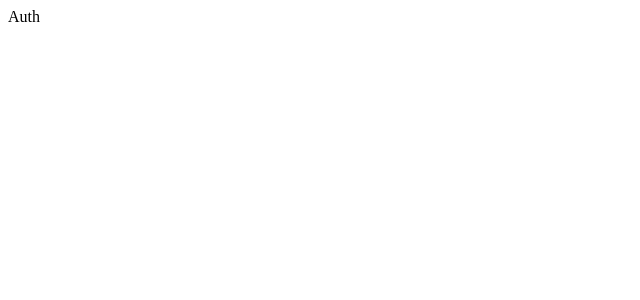
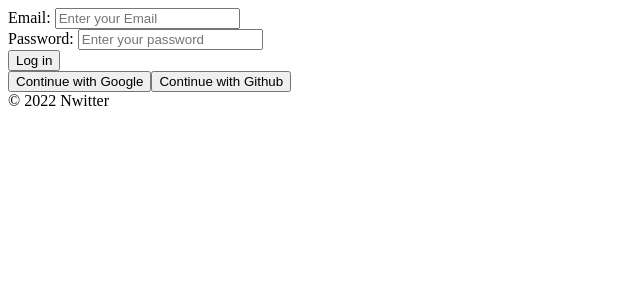
Before and after one commit to goni0607/nwitter, a React (Create React App) app: page / in a window 1280 px wide. Shown: the top 300 px of the page, without its empty margins (0-640 px from the left). Built offline with nearby package versions, Linux system fonts and the light colour scheme; no server answers.

Commit message:
2.1 Login Form part One

```diff
--- /dev/null
+++ b/jsconfig.json
@@ -0,0 +1,6 @@
+{
+  "compilerOptions": {
+    "baseUrl": "src"
+  },
+  "include": ["src"]
+}
--- a/src/components/App.js
+++ b/src/components/App.js
@@ -1,5 +1,14 @@
-import Router from "./Router";
+import React, { useState } from "react";
+import AppRouter from "components/AppRouter";
+import { authService } from "fbase";
 
 export default function App() {
-  return <Router></Router>;
+  const [isLoggedIn, setIsLoggedIn] = useState(authService.currentUser);
+
+  return (
+    <>
+      <AppRouter isLoggedIn={isLoggedIn} />
+      <footer>&copy; {new Date().getFullYear()} Nwitter</footer>
+    </>
+  );
 }
--- a/src/components/Router.js
+++ b/src/components/AppRouter.js
@@ -1,10 +1,8 @@
-import React, { useState } from "react";
 import { BrowserRouter, Routes, Route } from "react-router-dom";
 import Auth from "../routes/Auth";
 import Home from "../routes/Home";
 
-export default function Router() {
-  const [isLoggedIn, setIsLoggedIn] = useState(false);
+export default function Router({ isLoggedIn }) {
   return (
     <BrowserRouter>
       <Routes>
--- a/src/firebase.js
+++ b/src/fbase.js
@@ -1,4 +1,5 @@
 import { initializeApp } from "firebase/app";
+import { getAuth, signInWithEmailAndPassword } from "firebase/auth";
 
 // Your web app's Firebase configuration
 const firebaseConfig = {
@@ -11,4 +12,5 @@ const firebaseConfig = {
 };
 
 // Initialize Firebase
-export default initializeApp(firebaseConfig);
+const app = initializeApp(firebaseConfig);
+export const authService = getAuth(app);
--- a/src/routes/Auth.js
+++ b/src/routes/Auth.js
@@ -1,5 +1,55 @@
-import React from "react";
+import React, { useState } from "react";
 
 export default function Auth() {
-  return <span>Auth</span>;
+  const [email, setEmail] = useState("");
+  const [password, setPassword] = useState("");
+
+  const onSubmit = (event) => {
+    event.preventDefault();
+  };
+  const onChange = (event) => {
+    const {
+      target: { name, value },
+    } = event;
+    if (name === "email") {
+      setEmail(value);
+    } else if (name === "password") {
+      setPassword(value);
+    }
+  };
+  return (
+    <div>
+      <form onSubmit={onSubmit}>
+        <div>
+          <label htmlFor="email">Email: </label>
+          <input
+            type="text"
+            id="email"
+            name="email"
+            placeholder="Enter your Email"
+            value={email}
+            onChange={onChange}
+          />
+        </div>
+        <div>
+          <label htmlFor="password">Password: </label>
+          <input
+            type="password"
+            id="password"
+            name="password"
+            placeholder="Enter your password"
+            value={password}
+            onChange={onChange}
+          />
+        </div>
+        <div>
+          <input type="submit" value="Log in" />
+        </div>
+        <div>
+          <button>Continue with Google</button>
+          <button>Continue with Github</button>
+        </div>
+      </form>
+    </div>
+  );
 }
```
